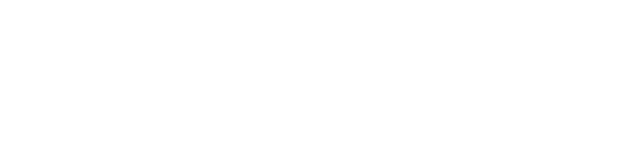
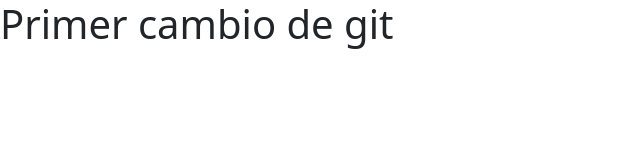
Before and after one commit to RominaGG/git_cac, a plain HTML site: page index.html in a window 1280 px wide. Shown: the whole page, without its empty margins (0-640 px from the left). Drawn offline with nearby package versions, Linux system fonts and the light colour scheme.

Commit message:
segundo commit

```diff
--- a/index.html
+++ b/index.html
@@ -16,6 +16,8 @@
 <body>
   <header>
     <!-- place navbar here -->
+    <h1>Primer cambio de git</h1>
+
   </header>
   <main>
 
```
